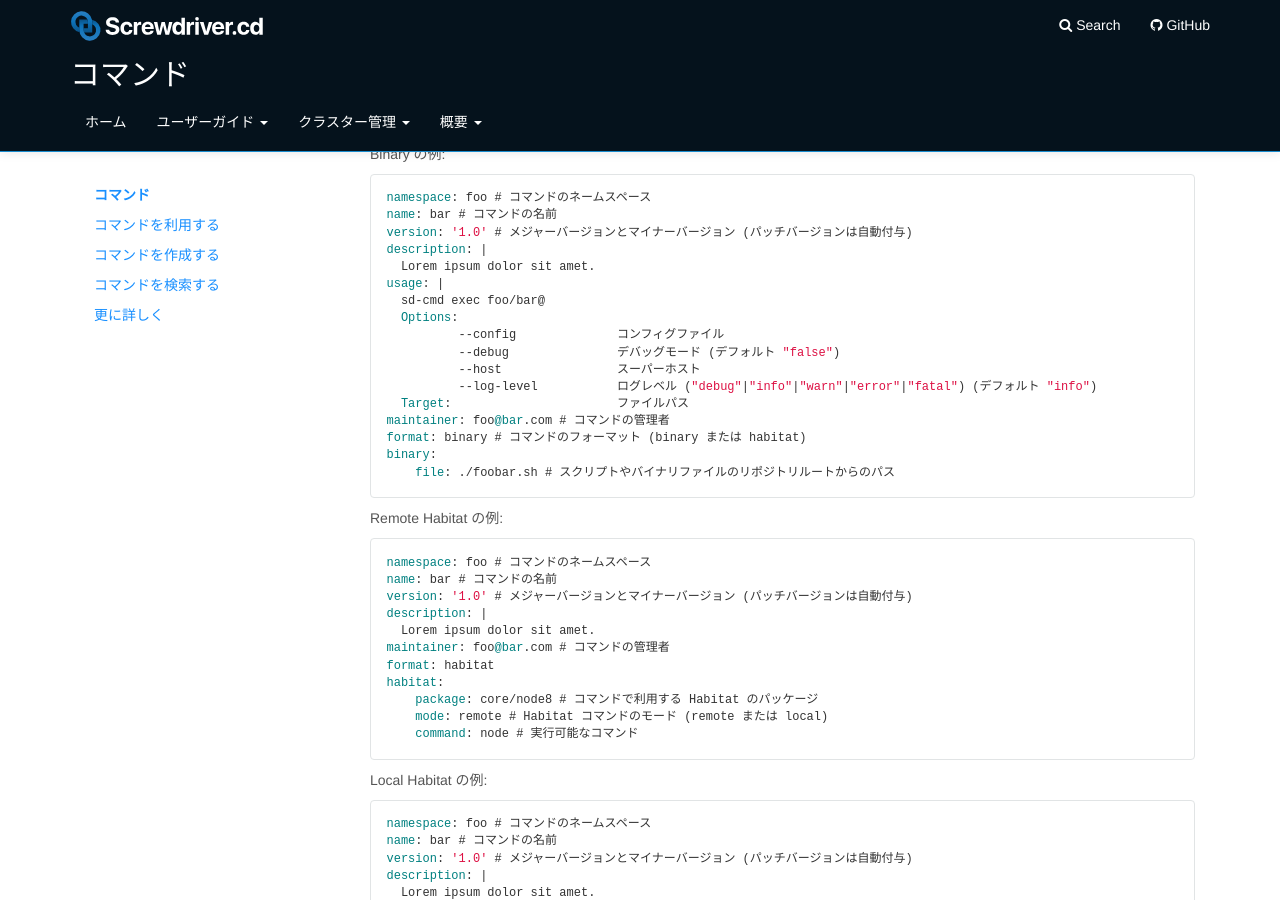
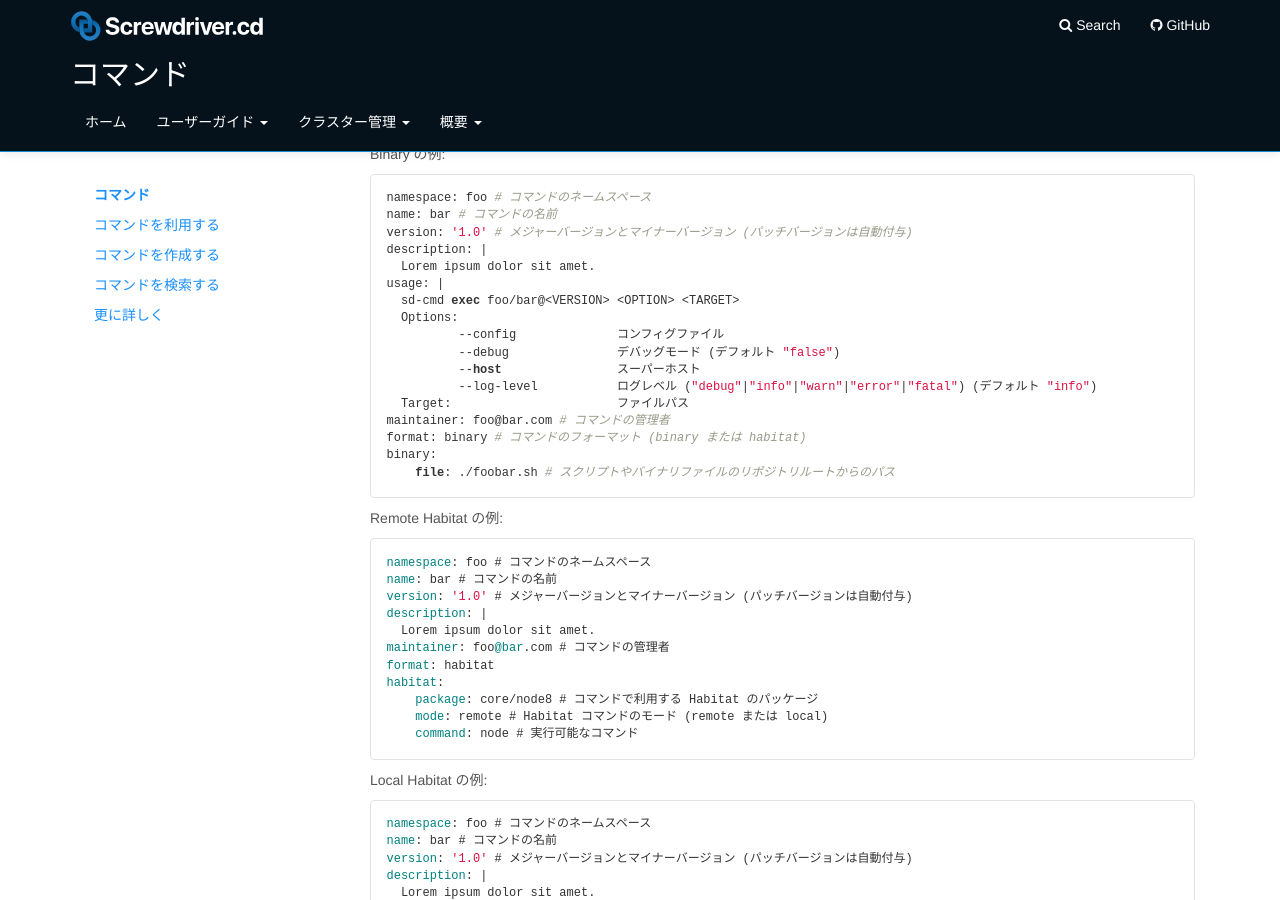
Before and after one commit to screwdriver-cd/guide, a Jekyll site: the page built from docs/ja/user-guide/commands.md, in a window 1280 px wide and 900 px high, scrolled down 964 px. Built offline with Jekyll 4.4.1, drawn with Linux system fonts in a browser that asks for light colours; part of the change alters nothing that is shown; some of the changed text lies outside the part shown.

Commit message:
fix translate

```diff
--- a/docs/ja/user-guide/commands.md
+++ b/docs/ja/user-guide/commands.md
@@ -73,7 +73,7 @@ version: '1.0' # メジャーバージョンとマイナーバージョン (パ
 description: |
   Lorem ipsum dolor sit amet.
 usage: |
-  sd-cmd exec foo/bar@
+  sd-cmd exec foo/bar@<VERSION> <OPTION> <TARGET>
   Options:
           --config              コンフィグファイル
           --debug               デバッグモード (デフォルト "false")
@@ -151,7 +151,7 @@ jobs:
 ## コマンドを検索する
 
 既に存在しているコマンドを見つけるには、`GET` メソッドで
- `/commands` エンドポイントにアクセスしてください。詳しくは [API documentation](./api) をご覧ください。またこちらのパス`<YOUR_UI_URL>/commands`にアクセスすることでcommand ページを確認できます。
+ `/commands` エンドポイントにアクセスしてください。詳しくは [API documentation](./api) をご覧ください。またこちらのパス`<YOUR_UI_URL>/commands`にアクセスすることでコマンドを確認できます。
 
 ## 更に詳しく
 
```
